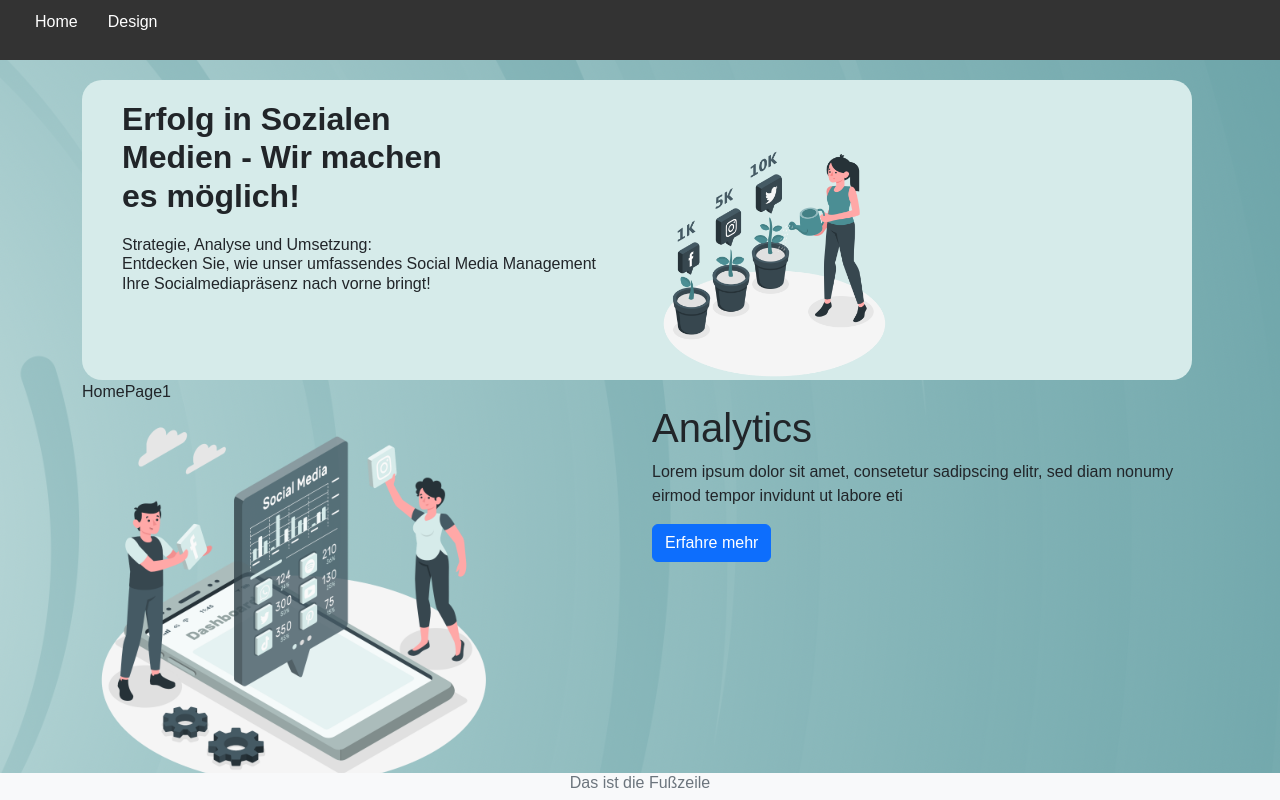
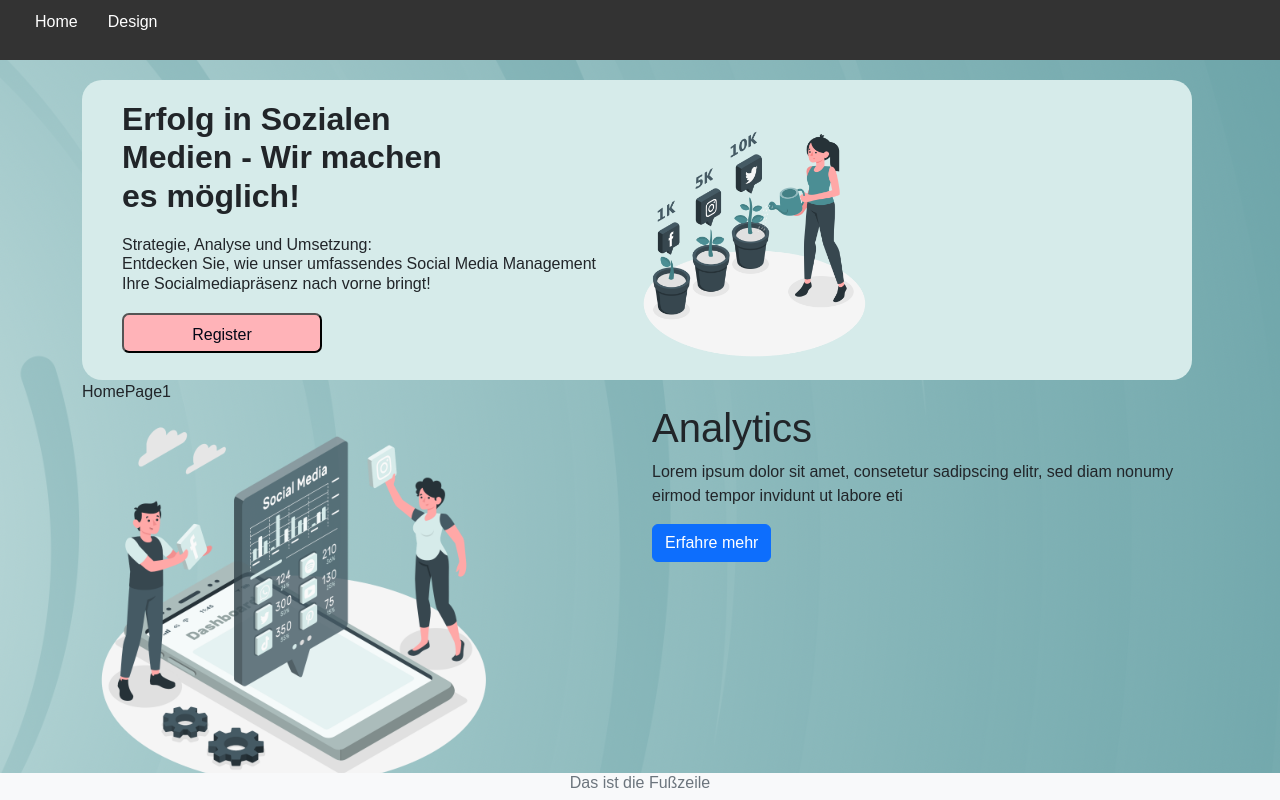
Before and after one commit to tobiebers/clikce_frontend, a Next.js app: page / in a window 1280 px wide. Shown: the top 800 px of the page. Built offline with nearby package versions, Linux system fonts and the light colour scheme.

Commit message:
css erstellt für heroSection und an heroSection.jsx was geändert

```diff
--- a/components/landingPage/heroSection.jsx
+++ b/components/landingPage/heroSection.jsx
@@ -14,6 +14,7 @@ export default function HeroSection() {
             Entdecken Sie, wie unser umfassendes Social Media Management<br />
             Ihre Socialmediapräsenz nach vorne bringt!
           </p>
+          <button className={styles['button1']}>Register</button>
         </div>
         <div className={styles.imageContainer}>
           <img src="/heroSection.png" width="270" height="270" />
--- a/components/landingPage/heroSection.module.css
+++ b/components/landingPage/heroSection.module.css
@@ -38,6 +38,15 @@
   flex-direction: column; /* Vertikale Ausrichtung */
   justify-content: center; /* Vertikal in der Mitte ausrichten */
   align-items: flex-end; /* Horizontal ganz rechts ausrichten */
-  flex-grow: 1; /* Den Container auf volle Höhe ausdehnen */
-  padding: 20px; /* Hier kannst du den Abstand anpassen */
 }
+
+.button1 {
+    color: #060817; /* Schriftfarbe */
+    font-weight: normal; /* Schriftstil */
+    padding: 10px; /* Innenabstand der Schrift */
+    width: 200px; /* Breite des Buttons */
+    height: 40px; /* Höhe des Buttons */
+    background: #FFB3B8; /* Hintergrundfarbe */
+    margin-top: 20px;
+    border-radius: 7px; /* Abgerundete Ecken mit 7px Radius */
+}
```
